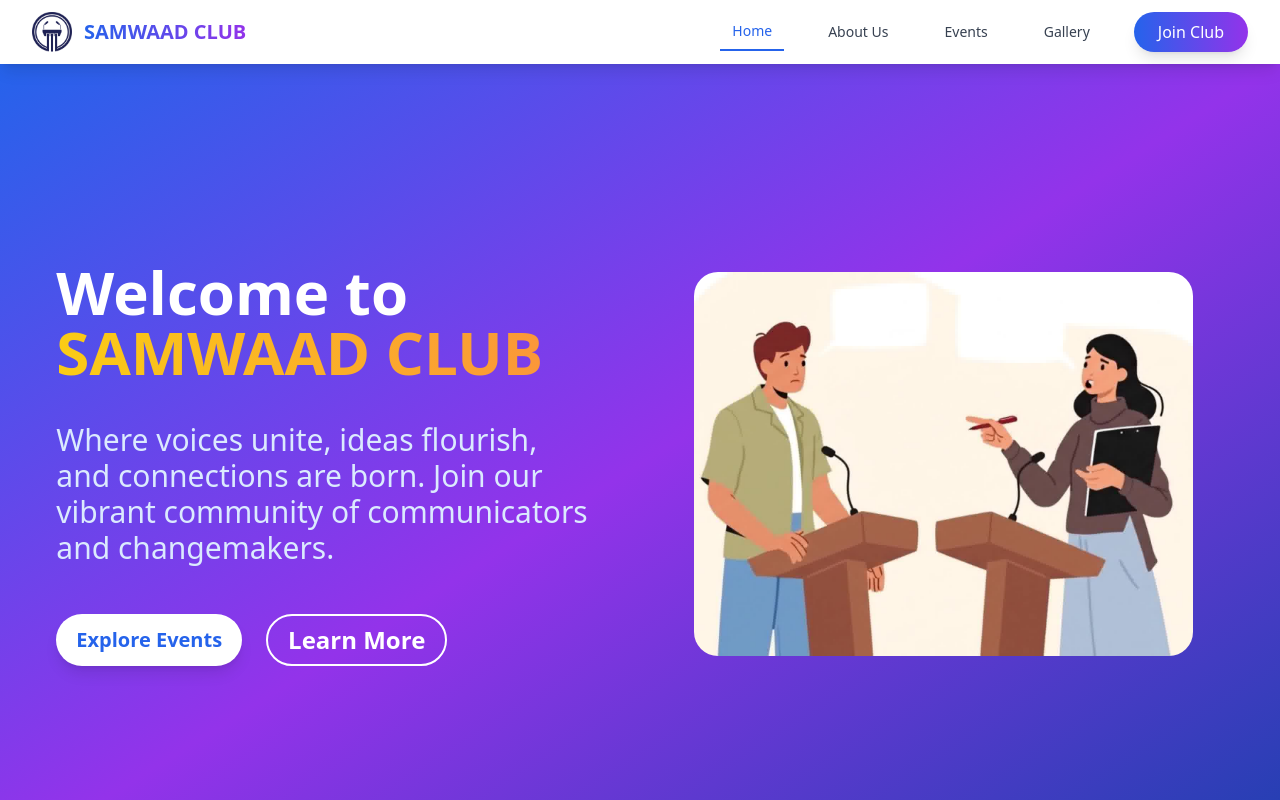
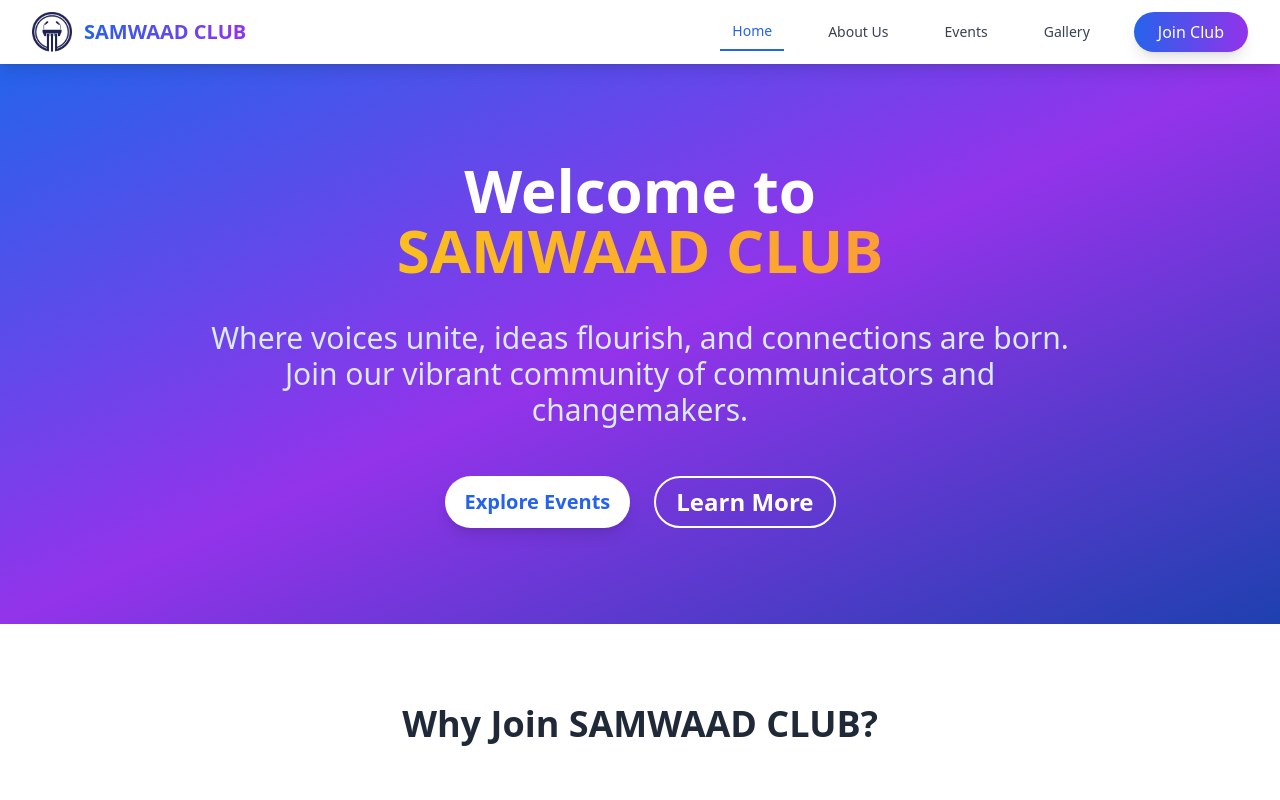
Before and after one commit to coderujwal3/samwaad, a React (Vite) app: page / in a window 1280 px wide. Shown: the top 800 px of the page. Built offline with nearby package versions, Linux system fonts and the light colour scheme.

Commit message:
reverting

```diff
--- a/src/pages/Home.jsx
+++ b/src/pages/Home.jsx
@@ -1,4 +1,3 @@
-import React, { useEffect, useRef } from "react";
 import {
   Users,
   Calendar,
@@ -7,130 +6,25 @@ import {
   ChevronRight,
   Star,
 } from "lucide-react";
-import main from "../assets/main2.mp4";
 
 const Home = ({ onNavigate }) => {
-  const parentRef = useRef(null);
-  const canvasRef = useRef(null);
-  const sectionRef = useRef(null);
-
-  useEffect(() => {
-    const parentDiv = parentRef.current;
-    const canvas = canvasRef.current;
-    const section = sectionRef.current;
-    if (!canvas || !parentDiv || !section) return;
-
-    const ctx = canvas.getContext("2d");
-
-    const frames = {
-      current: 0,
-      maxIndex: 107,
-      images: [],
-    };
-
-    let imagesLoaded = 0;
-
-    // first load all images
-    const preload = () => {
-      for (let i = 1; i <= frames.maxIndex; i++) {
-        const img = new Image();
-        img.src = `/assets/frames/frame_${i.toString().padStart(4, "0")}.jpeg`;
-        img.onload = () => {
-          imagesLoaded++;
-          if (imagesLoaded === frames.maxIndex) {
-            console.log("All images loaded");
-            loadFrame(0);
-          }
-        };
-        img.onerror = () => console.error("Failed to load:", img.src);
-        frames.images.push(img);
-      }
-    };
-
-    // Draw the frame
-    const loadFrame = (idx) => {
-      const img = frames.images[idx];
-      if (!img) return;
-
-      canvas.width = parentDiv.offsetWidth;
-      canvas.height = parentDiv.offsetHeight;
-
-      const scaleX = canvas.width / img.width;
-      const scaleY = canvas.height / img.height;
-      const scale = Math.max(scaleX, scaleY);
-
-      const newWidth = img.width * scale;
-      const newHeight = img.height * scale;
-      const offsetX = (canvas.width - newWidth) / 2;
-      const offsetY = (canvas.height - newHeight) / 2;
-
-      ctx.clearRect(0, 0, canvas.width, canvas.height);
-      ctx.imageSmoothingEnabled = true;
-      ctx.imageSmoothingQuality = "high";
-      ctx.drawImage(img, offsetX, offsetY, newWidth, newHeight);
-      frames.current = idx;
-    };
-
-    // Scroll trigger limited to hero section only
-
-    const handleScroll = () => {
-      const framesPerScroll = 10; // 10 frames per scroll for smoothness
-      const scrollSpeed = 5;
-      const rect = section.getBoundingClientRect();
-      const sectionHeight = rect.height;
-      const sectionTop = rect.top;
-      const sectionBottom = rect.bottom;
-
-      if (sectionTop < window.innerHeight && sectionBottom > 0) {
-        const scrollProgress =
-          (window.innerHeight - sectionTop) /
-          (sectionHeight + window.innerHeight);
-
-        // 🔥 Here's the key line:
-        const frameIndex = Math.min(
-          frames.maxIndex - 1,
-          Math.floor((scrollProgress * frames.maxIndex) / scrollSpeed)
-        );
-
-        requestAnimationFrame(() => loadFrame(frameIndex));
-      }
-    };
-
-    // Resize canvas when window size changes
-    const handleResize = () => requestAnimationFrame(() => loadFrame(frames.current));
-
-    // load the images, and added event listener for scrolling and resizing
-    preload();
-    window.addEventListener("scroll", handleScroll);
-    window.addEventListener("resize", handleResize);
-
-    // when not in #main section, do not use scrolling, resizing
-    return () => {
-      window.removeEventListener("scroll", handleScroll);
-      window.removeEventListener("resize", handleResize);
-    };
-
-  }, []);
-
   return (
     <div className="min-h-screen">
       {/* Hero Section */}
-      <section id="hero-section" className="h-screen flex flex-wrap justify-center items-center gap-3 bg-gradient-to-br from-blue-600 via-purple-600 to-blue-800 text-white py-24 md:py-40 px-4"
-      ref={sectionRef}
+      <section id="hero-section" className="flex flex-wrap justify-center items-center gap-3 bg-gradient-to-br from-blue-600 via-purple-600 to-blue-800 text-white py-20 px-4"
       >
-        <div className="p-8 max-w-6xl text-left">
-          <h1 className="text-4xl md:text-6xl font-bold mb-10 animate-fade-in">
+        <div className="p-4 max-w-6xl text-left">
+          <h1 className="text-4xl md:text-6xl font-bold mb-10 text-center animate-fade-in">
             Welcome to
             <span className="block bg-gradient-to-r from-yellow-400 to-orange-400 bg-clip-text text-transparent">
               SAMWAAD CLUB
             </span>
           </h1>
-          <p className="text-2xl md:text-3xl mb-12 text-blue-100 max-w-4xl leading-relaxed">
-            Where voices unite, ideas flourish,
-            <br /> and connections are born. Join our <br /> vibrant community
-            of communicators <br /> and changemakers.
+          <p className="text-2xl md:text-3xl mb-12 text-blue-100 text-center max-w-4xl leading-relaxed">
+            Where voices unite, ideas flourish, and connections are born. Join our vibrant community
+            of communicators and changemakers.
           </p>
-          <div className="flex flex-col sm:flex-row gap-6">
+          <div className="flex flex-col sm:flex-row gap-6 justify-center">
             <button
               className="bg-white text-blue-600 px-5 py-2 text-xl rounded-full font-semibold hover:bg-gray-100 transition-all duration-200 transform hover:scale-105 shadow-lg"
               onClick={() => onNavigate && onNavigate("events")}
@@ -145,36 +39,6 @@ const Home = ({ onNavigate }) => {
             </button>
           </div>
         </div>
-
-        {/* Canvas Section */}
-        <div className="flex justify-center items-center h-full w-[50%]">
-          <div
-            className="parent w-[80%] h-[80%] relative top-0 left-0"
-            ref={parentRef}
-          >
-            <div className="child w-full h-full sticky top-0 left-0 rounded-4xl">
-              <canvas
-                className="w-full h-full rounded-3xl"
-                id="frame"
-                ref={canvasRef}
-              ></canvas>
-            </div>
-          </div>
-        </div>
-        {/* <div className="flex justify-center items-start h-full w-[50%] rounded-3xl">
-          <div
-            className="parent w-full h-[80%] relative top-0 left-0 bg-white"
-            ref={parentRef}
-          >
-            <div className="child w-full h-full sticky top-0 left-0 rounded-3xl">
-              <canvas
-                className="w-full h-full rounded-3xl"
-                id="frame"
-                ref={canvasRef}
-              ></canvas>
-            </div>
-          </div>
-        </div> */}
       </section>
 
       {/* Features Section */}
```
